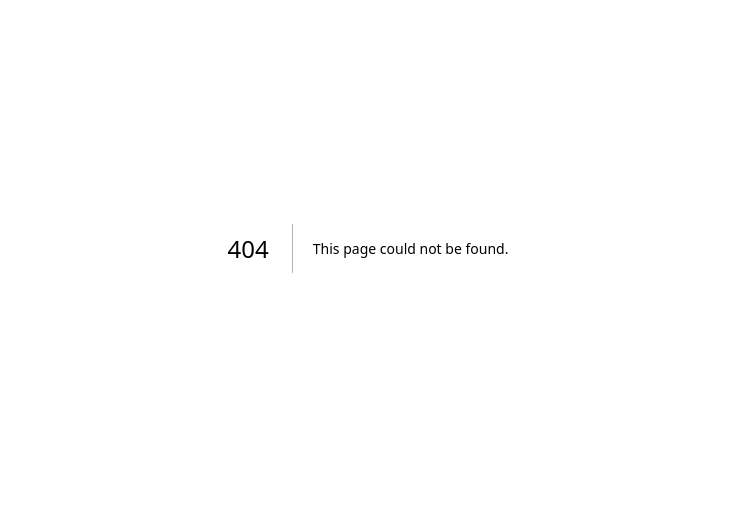
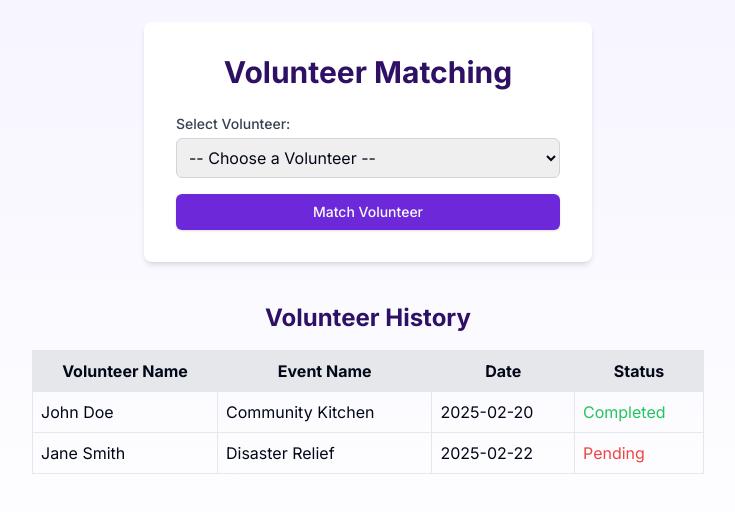
Before and after one commit to DavidOde100/VolU, a Next.js app in the folder volu/: page /VolunteeringMatchForm in a window 1280 px wide. Before the commit this address had no page. Shown: the part 152-664 px from the top of the page, without its empty margins (272-1007 px from the left). Built offline with nearby package versions, Linux system fonts and the light colour scheme.

Commit message:
Added Volunteer Matching Form & History Table

```diff
--- /dev/null
+++ b/volu/src/app/VolunteeringMatchForm/page.tsx
@@ -0,0 +1,138 @@
+"use client";
+import { useState, useEffect } from "react";
+import { Button } from "@/components/ui/button";
+
+interface Volunteer {
+  id: number;
+  name: string;
+  skills: string[];
+  availability: string[];
+}
+
+interface Event {
+  id: number;
+  name: string;
+  requiredSkills: string[];
+  date: string;
+}
+
+interface VolunteerHistory {
+  id: number;
+  volunteerName: string;
+  eventName: string;
+  date: string;
+  status: string;
+}
+
+export default function VolunteeringMatchForm() {
+  const [volunteers, setVolunteers] = useState<Volunteer[]>([]);
+  const [events, setEvents] = useState<Event[]>([]);
+  const [history, setHistory] = useState<VolunteerHistory[]>([]);
+  const [selectedVolunteer, setSelectedVolunteer] = useState<number | null>(null);
+  const [matchedEvent, setMatchedEvent] = useState<Event | null>(null);
+
+  // Simulated API call (Replace with actual database fetching logic)
+  useEffect(() => {
+    setVolunteers([
+      { id: 1, name: "John Doe", skills: ["Teaching", "Cooking"], availability: ["2025-02-20"] },
+      { id: 2, name: "Jane Smith", skills: ["Construction", "First Aid"], availability: ["2025-02-22"] },
+    ]);
+    setEvents([
+      { id: 1, name: "Community Kitchen", requiredSkills: ["Cooking"], date: "2025-02-20" },
+      { id: 2, name: "Disaster Relief", requiredSkills: ["First Aid"], date: "2025-02-22" },
+    ]);
+    setHistory([
+      { id: 1, volunteerName: "John Doe", eventName: "Community Kitchen", date: "2025-02-20", status: "Completed" },
+      { id: 2, volunteerName: "Jane Smith", eventName: "Disaster Relief", date: "2025-02-22", status: "Pending" },
+    ]);
+  }, []);
+
+  const handleMatch = (e: React.FormEvent) => {
+    e.preventDefault(); // Prevents page reload
+    if (selectedVolunteer !== null) {
+      const volunteer = volunteers.find((v) => v.id === selectedVolunteer);
+      const eventMatch = events.find((e) =>
+        e.requiredSkills.some((skill) => volunteer?.skills.includes(skill))
+      );
+      setMatchedEvent(eventMatch || null);
+
+      // If a match is found, add to history
+      if (eventMatch) {
+        setHistory((prev) => [
+          ...prev,
+          { id: prev.length + 1, volunteerName: volunteer?.name || "", eventName: eventMatch.name, date: eventMatch.date, status: "Assigned" }
+        ]);
+      }
+    }
+  };
+
+  return (
+    <div className="flex min-h-screen flex-col items-center justify-center bg-gradient-to-b from-primary-50 to-white px-4">
+      <div className="w-full max-w-md space-y-6 rounded-lg bg-white p-8 shadow-md">
+        <h2 className="text-3xl font-bold text-center text-primary-900">Volunteer Matching</h2>
+
+        {/* Volunteer Matching Form */}
+        <form className="space-y-4" onSubmit={handleMatch}>
+          <div>
+            <label htmlFor="volunteer" className="block text-sm font-medium text-gray-700">
+              Select Volunteer:
+            </label>
+            <select
+              id="volunteer"
+              onChange={(e) => setSelectedVolunteer(Number(e.target.value))}
+              className="mt-1 block w-full border border-gray-300 rounded-md p-2"
+              required
+            >
+              <option value="">-- Choose a Volunteer --</option>
+              {volunteers.map((v) => (
+                <option key={v.id} value={v.id}>
+                  {v.name}
+                </option>
+              ))}
+            </select>
+          </div>
+
+          <Button type="submit" className="w-full bg-primary-600 hover:bg-primary-700 mt-4">
+            Match Volunteer
+          </Button>
+        </form>
+
+        {/* Display Matched Event */}
+        {matchedEvent && (
+          <div className="mt-4 p-4 border rounded bg-gray-50">
+            <h2 className="text-xl font-semibold">Matched Event</h2>
+            <p><strong>Event Name:</strong> {matchedEvent.name}</p>
+            <p><strong>Date:</strong> {matchedEvent.date}</p>
+          </div>
+        )}
+      </div>
+
+      {/* Volunteer History Table */}
+      <div className="w-full max-w-2xl mt-10">
+        <h2 className="text-2xl font-bold text-center text-primary-900 mb-4">Volunteer History</h2>
+        <table className="w-full border-collapse border border-gray-300">
+          <thead>
+            <tr className="bg-gray-200">
+              <th className="border p-2">Volunteer Name</th>
+              <th className="border p-2">Event Name</th>
+              <th className="border p-2">Date</th>
+              <th className="border p-2">Status</th>
+            </tr>
+          </thead>
+          <tbody>
+            {history.map((record) => (
+              <tr key={record.id}>
+                <td className="border p-2">{record.volunteerName}</td>
+                <td className="border p-2">{record.eventName}</td>
+                <td className="border p-2">{record.date}</td>
+                <td className={`border p-2 ${record.status === "Completed" ? "text-green-500" : "text-red-500"}`}>
+                  {record.status}
+                </td>
+              </tr>
+            ))}
+          </tbody>
+        </table>
+      </div>
+    </div>
+  );
+}
--- a/volu/src/components/nav.tsx
+++ b/volu/src/components/nav.tsx
@@ -27,6 +27,9 @@ export function Nav() {
           <Link href="/contact" className="text-sm font-medium text-muted-foreground hover:text-primary-600">
             Contact
           </Link>
+          <Link href="/VolunteeringMatchForm" className="text-sm font-medium text-muted-foreground hover:text-primary-600">
+            Volunteer Matching
+          </Link> {/* NEW TAB */}
           <Button asChild variant="ghost" className="text-sm font-medium">
             <Link href="/login">Log in</Link>
           </Button>
@@ -54,6 +57,9 @@ export function Nav() {
               <Link href="/contact" className="text-sm font-medium hover:text-primary-600">
                 Contact
               </Link>
+              <Link href="/VolunteeringMatchForm" className="text-sm font-medium hover:text-primary-600">
+                Volunteer Matching
+              </Link> {/* NEW TAB */}
               <Button asChild variant="ghost" className="justify-start">
                 <Link href="/login">Log in</Link>
               </Button>
```
Also changed, not shown: 1 other file (tests, documents, lock files or other folders).
